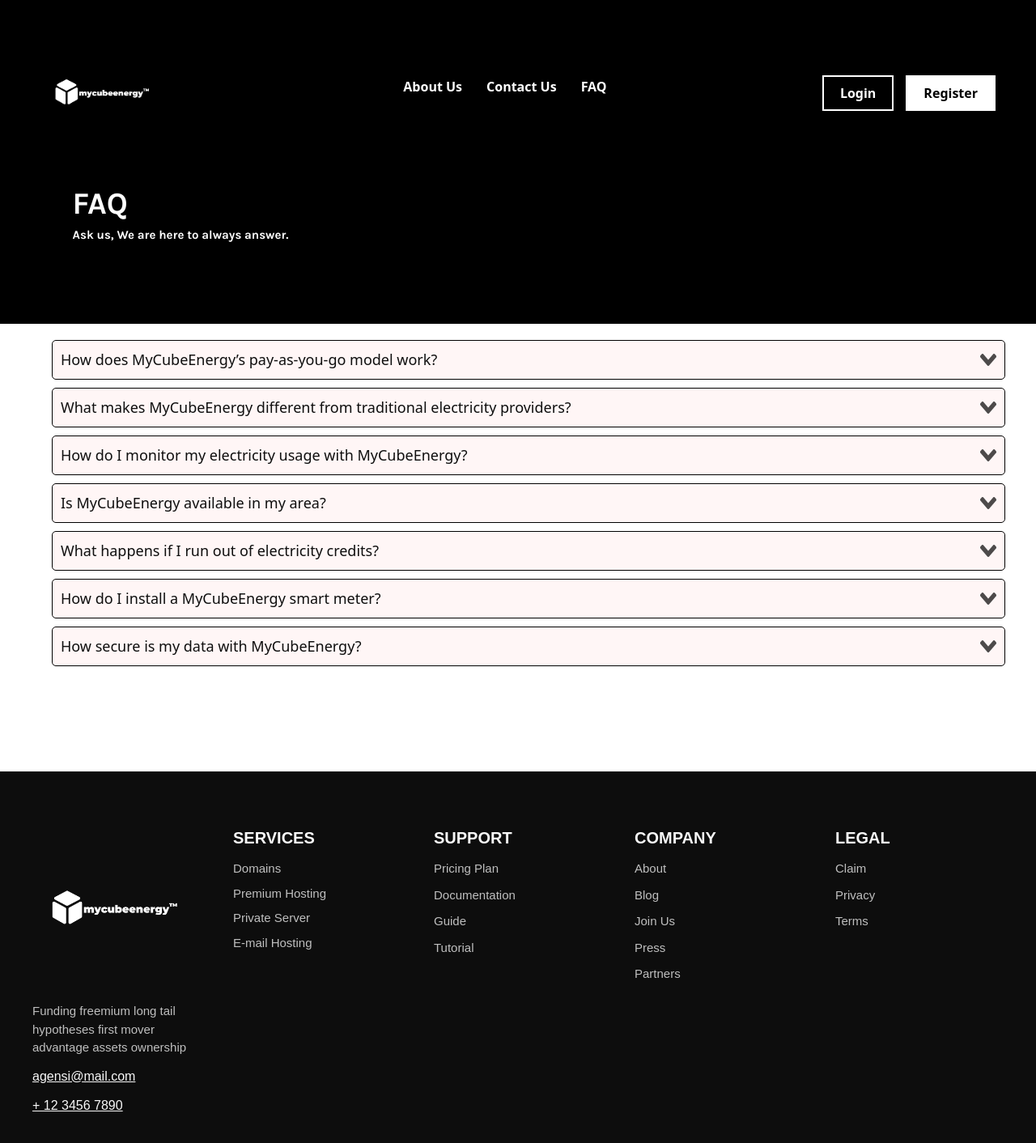
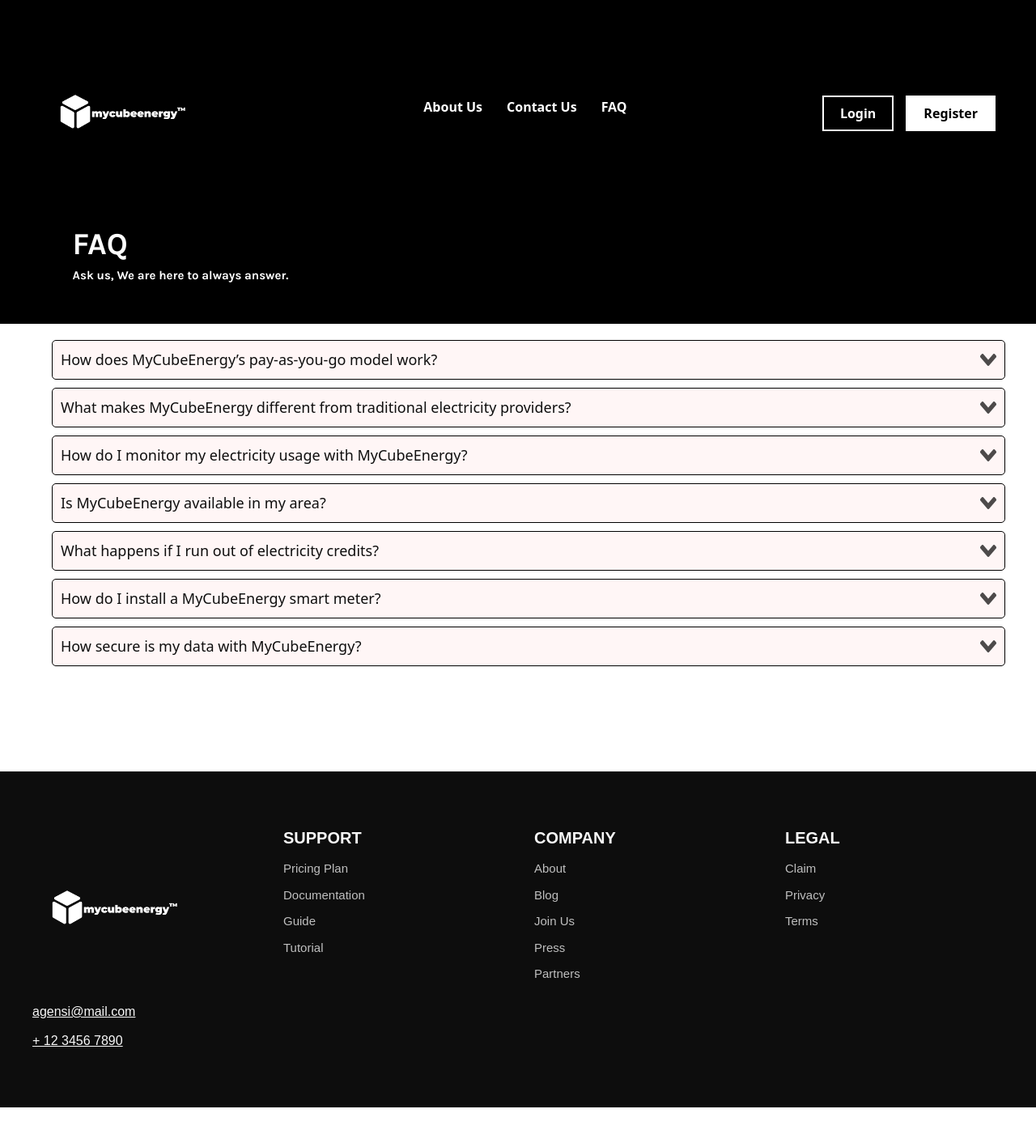
Before and after one commit to ProgrammerDavid1234/mycubeenergy, a React (Create React App) app: page /faq in a window 1280 px wide. Shown: the top 1412 px of the page at 81% size. After the commit the page ends 1368 px from the top, so only its background shows below. Built offline with nearby package versions, Linux system fonts and the light colour scheme.

Commit message:
first commit

```diff
--- a/package.json
+++ b/package.json
@@ -11,8 +11,10 @@
     "react": "^18.3.1",
     "react-dom": "^18.3.1",
     "react-icons": "^5.3.0",
+    "react-redux": "^9.1.2",
     "react-router-dom": "^6.26.1",
     "react-scripts": "5.0.1",
+    "redux": "^5.0.1",
     "web-vitals": "^2.1.4"
   },
   "scripts": {
--- a/src/App.js
+++ b/src/App.js
@@ -1,6 +1,7 @@
-import React from 'react';
+// App.js
+import React, { useState } from 'react';
 import { BrowserRouter as Router, Routes, Route } from 'react-router-dom';
-import Home from '../src/Components/Home/Home';
+import Home from './Components/Home/Home';
 import About from './Components/About/About';
 import Faq from './Components/FAQ/Faq';
 import Login from './Components/Login/Login';
@@ -8,15 +9,17 @@
 import Dashboard from './Components/Dashboard/Dashboard';
 import Transactions from './Components/Transactions/Transactions';
 import Bills from './Components/Bills/BIlls';
-import Topupunits from './Components/Topupunits/Topupunit'
+import Topupunit from './Components/Topupunits/Topupunit';
 import Topupwallet from './Components/Topupwallet/Topupwallet';
-import Shareunits from './Components/ShareUnits/Shareunits'
+import Shareunits from './Components/ShareUnits/Shareunits';
 import Settings from './Components/Settings/Settings';
 import ResetPassword from './Components/ResetPassword/ResetPassword';
 import Otp from './Components/OTP/Otp';
 import NewPassword from './Components/NewPassword/NewPassword';
 
 function App() {
+  const [authData, setAuthData] = useState({ token: '', username: '' });
+
   return (
     <Router>
       <div>
@@ -24,30 +27,18 @@
           <Route path="/" element={<Home />} />
           <Route path="/about" element={<About />} />
           <Route path="/faq" element={<Faq />} />
-          <Route path="/login" element={<Login />} />
+          <Route path="/login" element={<Login setAuthData={setAuthData} />} />
           <Route path="/signup" element={<SignUp />} />
-          <Route path="/dashboard" element={<Dashboard />} />
+          <Route path="/dashboard" element={<Dashboard authData={authData} />} />
           <Route path="/transactions" element={<Transactions />} />
           <Route path="/bills" element={<Bills />} />
-
-          <Route path="/topupunits" element={<Topupunits />} />
+          <Route path="/topupunit" element={<Topupunit />} />
           <Route path="/topupwallet" element={<Topupwallet />} />
           <Route path="/shareunits" element={<Shareunits />} />
           <Route path="/settings" element={<Settings />} />
-
           <Route path="/resetpassword" element={<ResetPassword />} />
           <Route path="/otp" element={<Otp />} />
           <Route path="/newpassword" element={<NewPassword />} />
-
-
-
-
-
-
-
-
-
-
         </Routes>
       </div>
     </Router>
--- a/src/Components/Dashboard/Dashboard.jsx
+++ b/src/Components/Dashboard/Dashboard.jsx
@@ -1,16 +1,45 @@
-import React from 'react';
+// Dashboard.js
+import React, { useState, useEffect } from 'react';
+import axios from 'axios';
 import styles from './Dashboard.module.css';
 import Sidebar from '../Sidebar/Sidebar';
 
-const Dashboard = () => {
+const Dashboard = ({ authData }) => {
+    const [profile, setProfile] = useState({ email: '' });
+    const [error, setError] = useState(null);
+
+    useEffect(() => {
+        const fetchProfile = async () => {
+            try {
+                const response = await axios.get('https://mycubeenergy.onrender.com/api/User/profile', {
+                    headers: {
+                        'accept': '*/*',
+                        'Authorization': `Bearer ${authData.token}`,
+                    },
+                });
+                if (response.status === 200) {
+                    setProfile(response.data); // Adjust if data is nested
+                } else {
+                    throw new Error(`Unexpected status code: ${response.status}`);
+                }
+            } catch (error) {
+                console.error('Error fetching profile:', error.response ? error.response.data : error.message);
+                setError(error.response ? error.response.data.message : error.message);
+            }
+        };
+
+        fetchProfile();
+    }, [authData.token]);
+
     return (
         <div>
             <Sidebar />
             <div className={styles.dashboardContainer}>
                 <div className={styles.dashboardHeader}>
                     <h4>Dashboard</h4>
-                    <p>Welcome Back Emeka!</p>
+                    <p>Welcome Back {authData.username || profile.email || 'User'}!</p>
                 </div>
+                {error && <p className={styles.error}>Error: {error}</p>}
                 <div className={styles.dashboardCards}>
                     <div className={styles.dashboardCard}>
                         <h4>Units Balance</h4>
--- a/src/Components/Footer/Footer.jsx
+++ b/src/Components/Footer/Footer.jsx
@@ -13,22 +13,14 @@
             <h3 className={styles.footerSectionTitle}><img src={logo} alt="" /></h3>
 
             <div>
-              <p className={styles.footerText}>
-                Funding freemium long tail hypotheses first mover advantage assets ownership
-              </p>
+
               <a href="mailto:agensi@mail.com" className={styles.contactInfo}>agensi@mail.com</a>
               <a href="tel:+1234567890" className={styles.contactInfo}>+ 12 3456 7890</a>
             </div>
           {/* </div> */}
         </div>
 
-        <div className={styles.footerSection}>
-          <h3 className={styles.footerSectionTitle}>Services</h3>
-          <p className={styles.footerText}>Domains</p>
-          <p className={styles.footerText}>Premium Hosting</p>
-          <p className={styles.footerText}>Private Server</p>
-          <p className={styles.footerText}>E-mail Hosting</p>
-        </div>
+
 
         <div className={styles.footerSection}>
           <h3 className={styles.footerSectionTitle}>Support</h3>
--- a/src/Components/Navbar/Navbar.module.css
+++ b/src/Components/Navbar/Navbar.module.css
@@ -1,7 +1,7 @@
 /* Regular Navbar for larger screens */
 .navbar {
   width: 100%;
-  max-width: 1400px;
+  max-width: 1600px;
   margin: 0 auto;
   display: flex;
   justify-content: space-between;
@@ -12,9 +12,8 @@
 }
 
 .logo {
-  width: 150px;
+  width: 200px;
 }
-
 /* Navbar Links */
 .navLinks {
   list-style-type: none;
```
Also changed, not shown: src/Components/Login/Login.jsx (+5 -5 lines), 1 other file (tests, documents, lock files or other folders).
